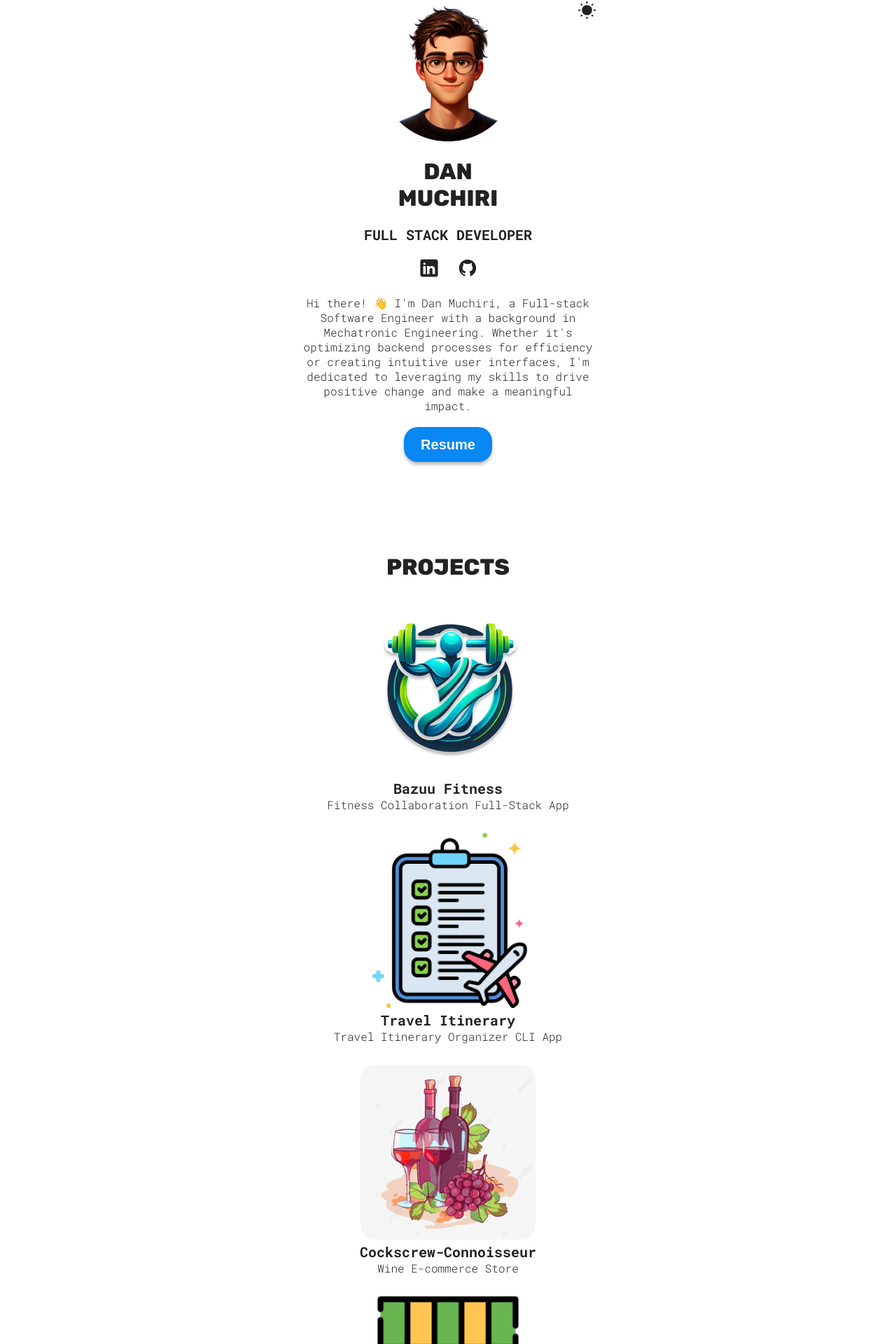
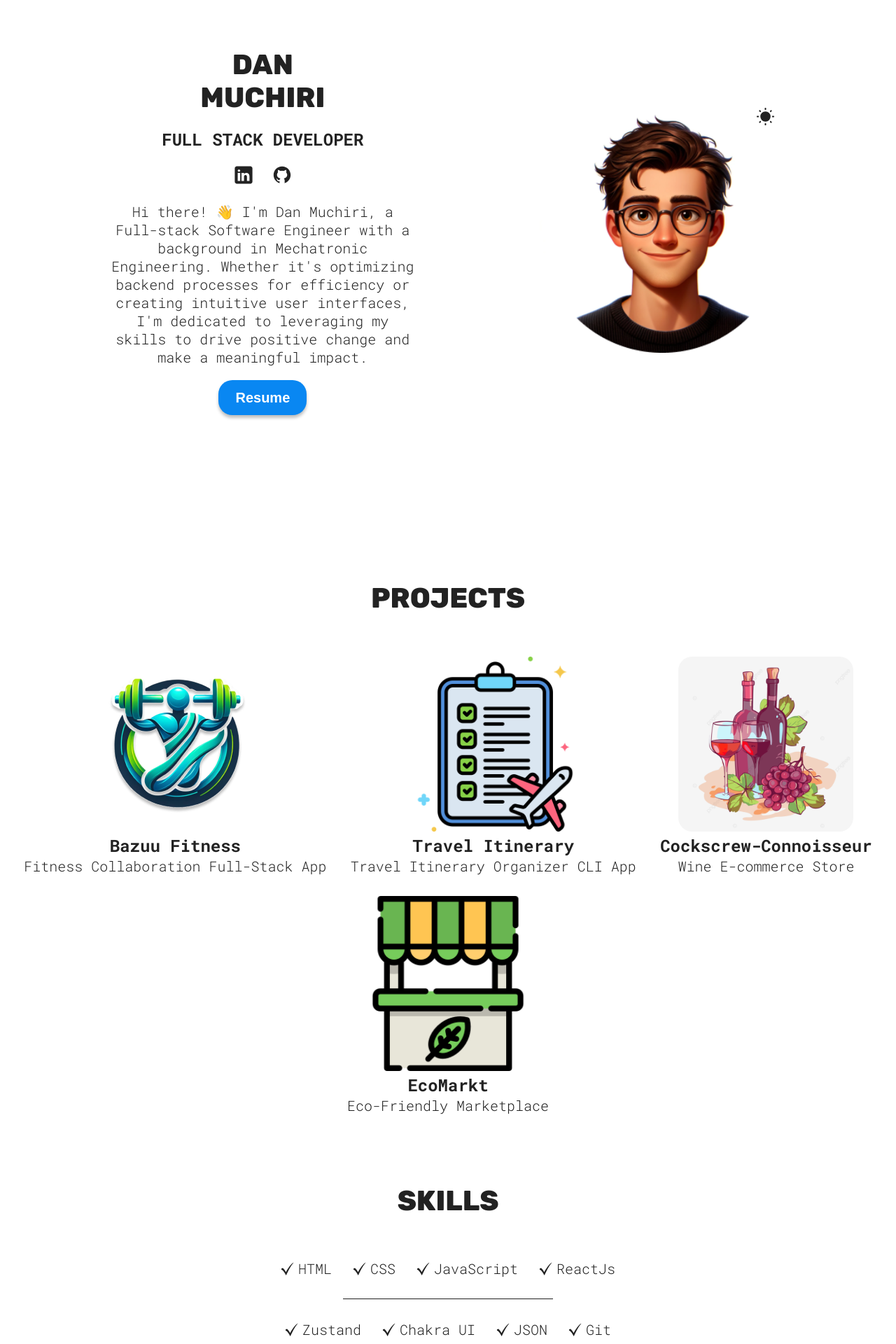
Before and after one commit to Dan-Muchiri/portfolio, a React (Vite) app: page / in a window 1280 px wide. Shown: the part 69-1989 px from the top of the page at 70% size. Built offline with nearby package versions, Linux system fonts and the light colour scheme.

Commit message:
Added responsiveness

```diff
--- a/src/App.css
+++ b/src/App.css
@@ -66,3 +66,33 @@ p{
 .hover{
   cursor: pointer;
 }
+
+@media(width >= 800px){
+  #root{
+    gap: 100px;
+  }
+  h1{
+    font-size: 40px;
+  }
+  h2,h3{
+    font-size: 24px;
+  }
+  p{
+    font-size: 20px;
+  }
+  .sectionTitle{
+    margin-bottom: 60px;
+  }
+}
+
+@media(width >= 1400px){
+  #root{
+    gap: 200px;
+  }
+  h1{
+    font-size: 48px;
+  }
+  .sectionTitle{
+    margin-bottom: 75px;
+  }
+}
--- a/src/App.jsx
+++ b/src/App.jsx
@@ -1,5 +1,6 @@
 import './App.css'
 import Contact from './sections/Contact/Contact'
+import Footer from './sections/Footer/Footer'
 import Hero from './sections/Hero/Hero'
 import Projects from './sections/Projects/Projects'
 import Skills from './sections/Skills/Skills'
@@ -12,6 +13,7 @@ function App() {
       <Projects/>
       <Skills/>
       <Contact/>
+      <Footer/>
     </>
   )
 }
--- a/src/sections/Contact/ContactStyles.module.css
+++ b/src/sections/Contact/ContactStyles.module.css
@@ -57,3 +57,19 @@ input[type="submit"]:active{
     transform: translateY(2px);
     box-shadow: 0 2px 2px rgba(0, 0, 0, 0.25)
 }
+
+@media(width>=800px){
+    textarea, input:not([type="submit"]){
+        width: 600px;
+        font-size: 20px;
+    }
+    form{
+        gap: 40px;
+    }
+}
+
+@media(width>=1400px){
+    textarea, input:not([type="submit"]){
+        width: 800px;
+    }
+}
--- /dev/null
+++ b/src/sections/Footer/Footer.jsx
@@ -0,0 +1,13 @@
+import styles from "./FooterStyles.module.css"
+
+function Footer() {
+  return (
+    <section id="footer" className={styles.container}>
+        <p>&copy; 2024 Dan Muchiri. <br />
+        All rights reserved.
+        </p>
+    </section>
+  )
+}
+
+export default Footer
--- /dev/null
+++ b/src/sections/Footer/FooterStyles.module.css
@@ -0,0 +1,8 @@
+.container{
+    text-align: center;
+
+    p{
+        font-size: 16px;
+        color: var(--footer-text-color);
+    }
+}
--- a/src/sections/Hero/HeroStyles.module.css
+++ b/src/sections/Hero/HeroStyles.module.css
@@ -60,7 +60,7 @@
 .colorMode {
     position: absolute;
     width: 25px;
-    right: 0;
+    right: 15px;
 }
 
 .colorMode:hover{
@@ -68,7 +68,7 @@
 }
 
 .description{
-    max-width: 44ch;
+    max-width: 36ch;
 }
 
 .info{
@@ -77,3 +77,25 @@
     justify-content: center;
     gap:20px ;
 }
+
+@media(width>= 800px){
+    .container{
+        flex-direction: row-reverse;
+        align-items: center;
+        justify-content: space-evenly;
+
+        .hero{
+            max-width: 350px;
+            width: 350px;
+        }
+    }
+}
+
+@media(width>= 1400px){
+    .container{
+        .hero{
+            max-width: 400px;
+            width: 400px;
+        }
+    }
+}
--- a/src/sections/Projects/ProjectsStyles.module.css
+++ b/src/sections/Projects/ProjectsStyles.module.css
@@ -20,11 +20,20 @@
     a:hover{
         transform: scale(1.05);
     }
+}
 
-    .projectsContainer {
-        display:flex;
-        flex-direction: column;
-        align-items: center;
-        gap: 30px;
+.projectsContainer {
+    display:flex;
+    flex-direction: column;
+    align-items: center;
+    gap: 30px;
+}
+
+@media(width>=800px){
+    .projectsContainer{
+        flex-direction: row;
+        flex-wrap: wrap;
+        justify-content: space-evenly;
+        padding: 0 30px;
     }
 }
--- a/src/sections/Skills/SkillsStyles.module.css
+++ b/src/sections/Skills/SkillsStyles.module.css
@@ -31,3 +31,18 @@ hr{
     background-color: var(--text-color);
     margin: 30px auto;
 }
+
+@media(width>=800px){
+    .skillList{
+        max-width: fit-content;
+        gap: 30px;
+
+        p{
+            font-size: 20px;
+        }
+    }
+
+    hr{
+        width: 300px;
+    }
+}
```
